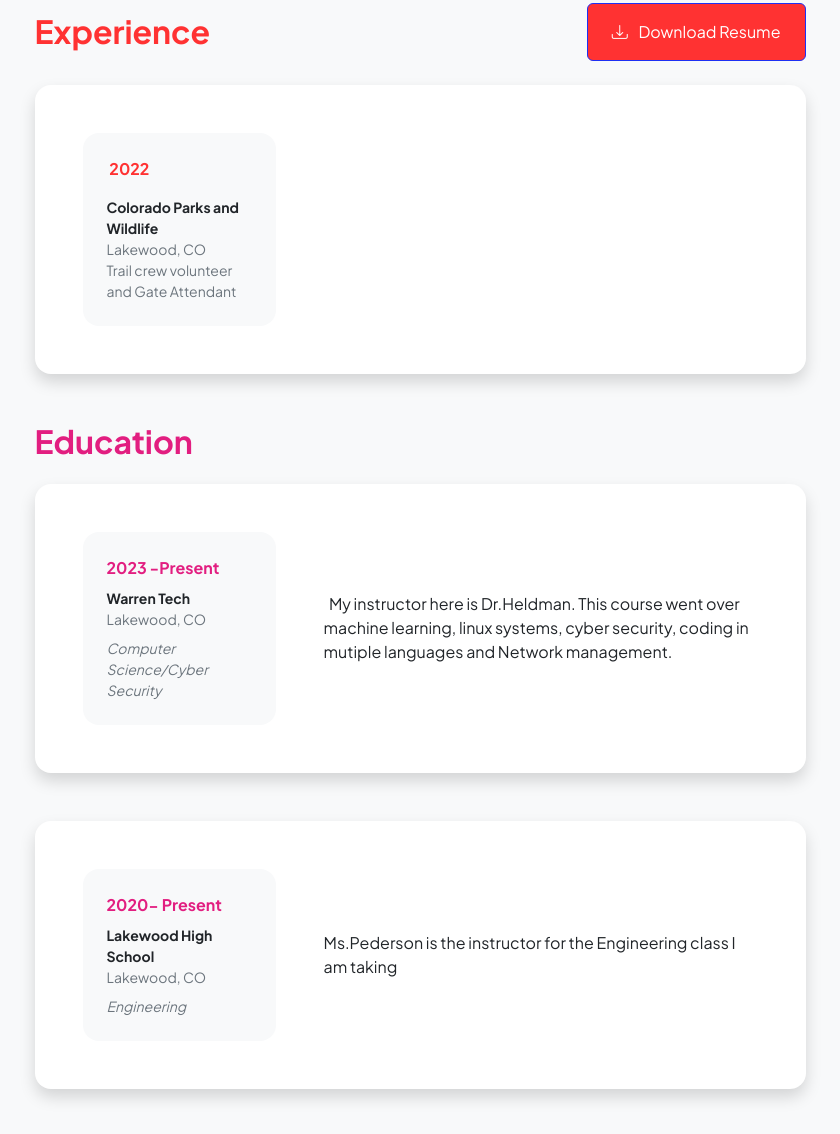
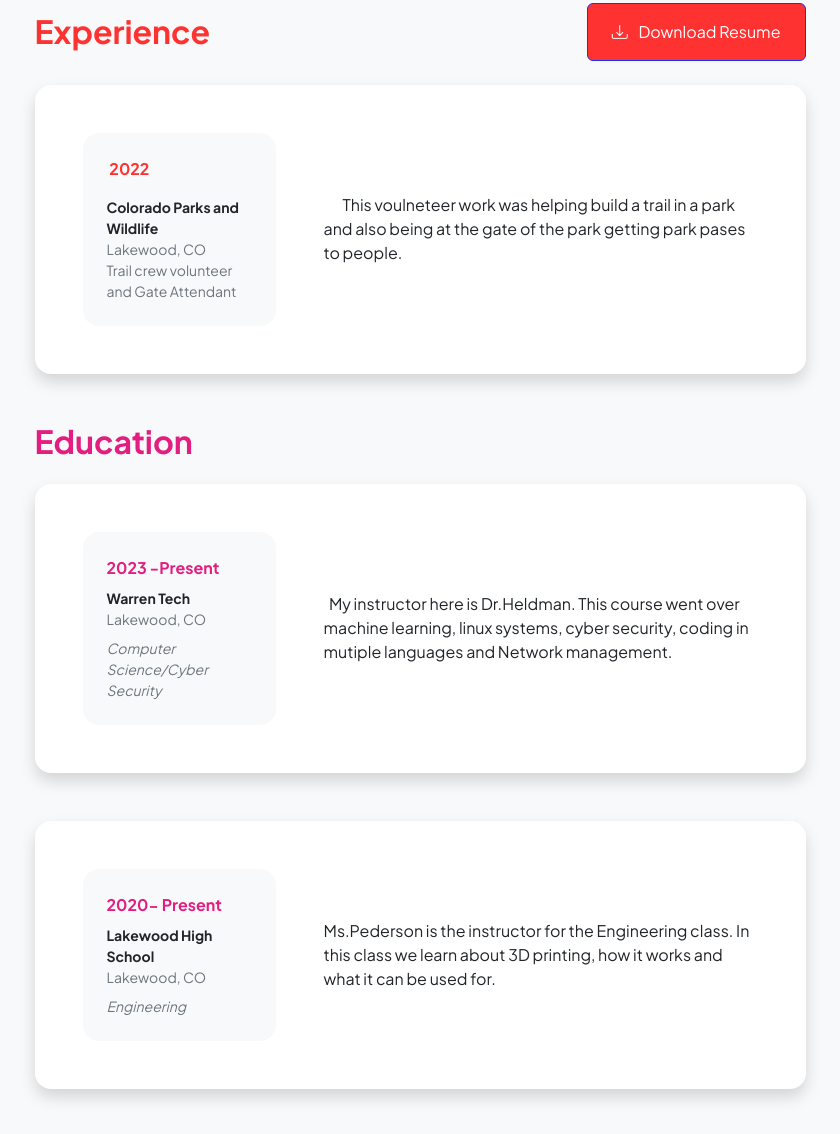
Before and after one commit to KyleHerman/KyleWeb, a plain HTML site: page resume.html in a window 1280 px wide. Shown: the part 243-1377 px from the top of the page, without its empty margins (220-1060 px from the left). Drawn offline with nearby package versions, Linux system fonts and the light colour scheme.

Commit message:
Update resume.html

```diff
--- a/resume.html
+++ b/resume.html
@@ -67,7 +67,7 @@
                                                 <div class="small text-muted">Trail crew volunteer and Gate Attendant</div>
                                             </div>
                                         </div>
-                                        <div class="col-lg-8"><div>&nbsp;     &nbsp;</div></div>
+                                        <div class="col-lg-8"><div>&nbsp; &nbsp; &nbsp; &nbsp;This voulneteer work was helping build a trail in a park and also being at the gate of the park getting park pases to people.&nbsp; &nbsp; &nbsp; &nbsp; &nbsp; &nbsp; &nbsp;&nbsp;</div></div>
                                     </div>
                                 </div>
                             </div>
@@ -113,7 +113,7 @@
                                                 </div>
                                             </div>
                                         </div>
-                                        <div class="col-lg-8"><div>Ms.Pederson is the instructor for the Engineering class I am taking&nbsp; &nbsp; &nbsp; &nbsp; &nbsp;&nbsp;</div></div>
+                                        <div class="col-lg-8"><div>Ms.Pederson is the instructor for the Engineering class. In this class we learn about 3D printing, how it works and what it can be used for.&nbsp; &nbsp; &nbsp; &nbsp; &nbsp; &nbsp; &nbsp;&nbsp;</div></div>
                                     </div>
                                 </div>
                             </div>
```
